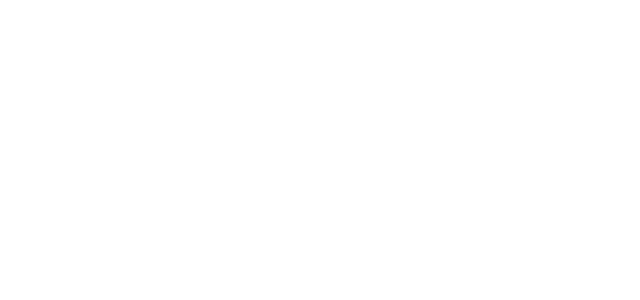
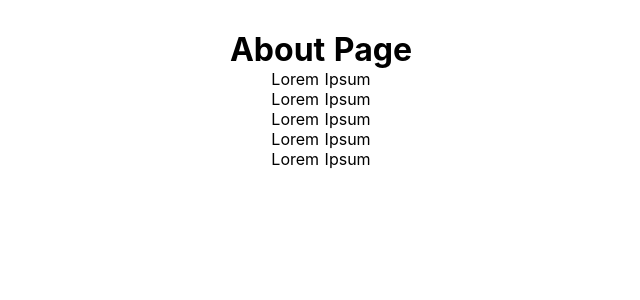
Before and after one commit to prateekvarma/Nuxt-Blog, a Nuxt app: page /about in a window 1280 px wide. Before the commit this address had no page. Shown: the top 300 px of the page, without its empty margins (319-959 px from the left). Built offline with nearby package versions, Linux system fonts and the light colour scheme.

Commit message:
created route-based folders in pages, and created about page (index)

```diff
--- /dev/null
+++ b/pages/about/index.vue
@@ -0,0 +1,17 @@
+<template>
+    <div class="about-page">
+        <h1>About Page</h1>
+        <p>Lorem Ipsum</p>
+        <p>Lorem Ipsum</p>
+        <p>Lorem Ipsum</p>
+        <p>Lorem Ipsum</p>
+        <p>Lorem Ipsum</p>
+    </div>
+</template>
+
+<style scoped>
+    .about-page {
+        text-align: center;
+        padding: 30px;
+    }
+</style>
```
